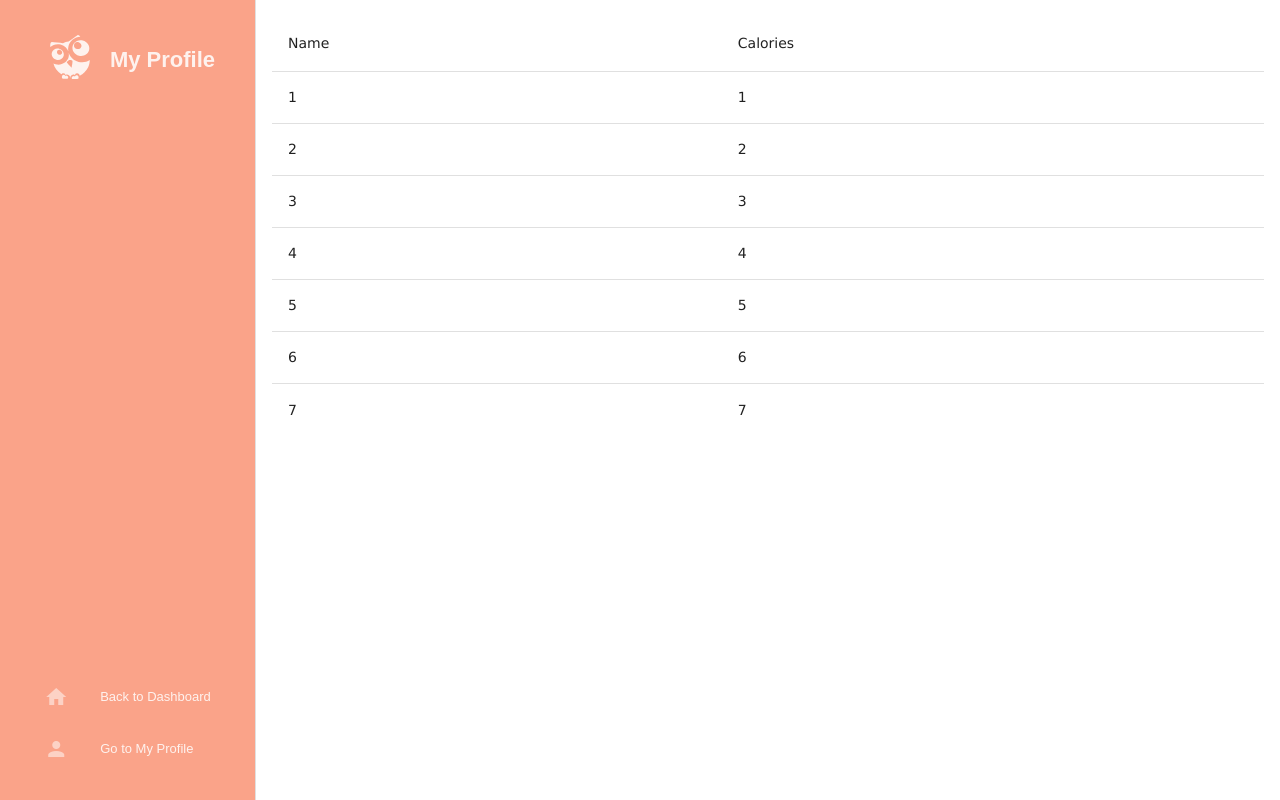
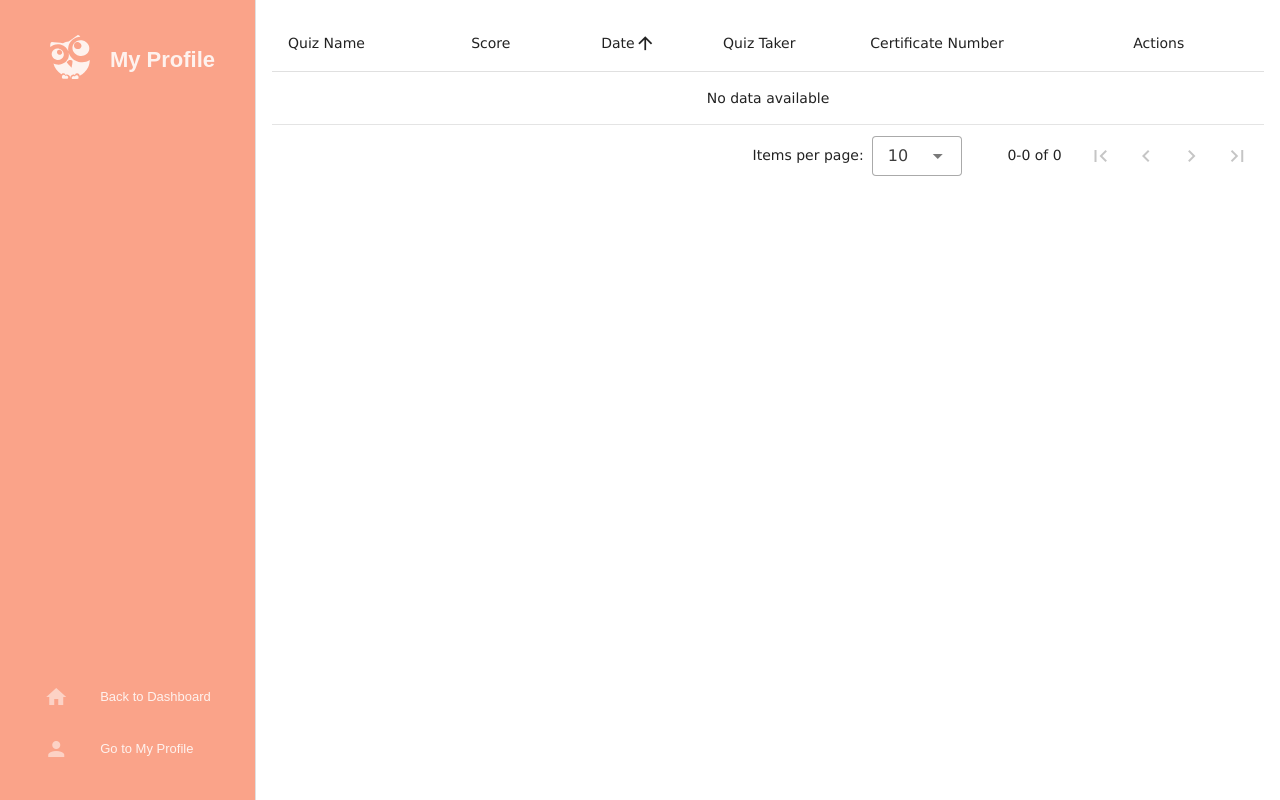
Before and after one commit to Feralwater/Q-for-Quizzes, a Vue app: page /profile in a window 1280 px wide. Built offline with nearby package versions, Linux system fonts and the light colour scheme.

Commit message:
add profile table

```diff
--- /dev/null
+++ b/src/types/completedQuiz.ts
@@ -0,0 +1,6 @@
+export interface CompletedQuiz {
+  quizName: string;
+  score: number;
+  certificateId: number;
+  date: string;
+}
--- a/src/views/ProfileView/QuizTable/QuizTable.vue
+++ b/src/views/ProfileView/QuizTable/QuizTable.vue
@@ -1,29 +1,61 @@
 <script setup lang="ts">
+import { useLocalStorage } from '@/views/QuizView/hooks/useLocalStorage';
+import type { CompletedQuiz } from '@/types/completedQuiz';
+
+const headers = [
+  {
+    title: 'Quiz Name',
+    key: 'quizName',
+  },
+  {
+    title: 'Score',
+    key: 'score',
+  },
+  {
+    title: 'Date',
+    key: 'date',
+  },
+  {
+    title: 'Quiz Taker',
+  },
+  {
+    title: 'Certificate Number',
+    key: 'certificateId',
+  },
+  {
+    title: 'Actions',
+    key: 'actions',
+  },
+];
+
+const { getLocalStorage } = useLocalStorage<CompletedQuiz[]>('completedQuiz', []);
+
+const completedQuiz = getLocalStorage();
 
 </script>
 
 <template>
-  <v-table>
-    <thead>
-      <tr>
-        <th class="text-left">
-          Name
-        </th>
-        <th class="text-left">
-          Calories
-        </th>
-      </tr>
-    </thead>
-    <tbody>
-      <tr
-        v-for="item in 7"
-        :key="item"
+  <v-data-table
+    :headers="headers"
+    :items="completedQuiz"
+    :sort-by="[{key: 'date', order: 'asc'}]"
+  >
+    <template #item.actions>
+      <v-icon
+        class="mr-6"
+        color="primary"
+        @click="()=>{console.log('hello')}"
       >
-        <td>{{ item }}</td>
-        <td>{{ item }}</td>
-      </tr>
-    </tbody>
-  </v-table>
+        mdi-printer
+      </v-icon>
+      <v-icon
+        color="primary"
+        @click="()=>{console.log('hello')}"
+      >
+        mdi-download
+      </v-icon>
+    </template>
+  </v-data-table>
 </template>
 
 <style scoped>
--- a/src/views/QuizView/hooks/useQuizQuestion.ts
+++ b/src/views/QuizView/hooks/useQuizQuestion.ts
@@ -12,6 +12,7 @@ import { decryptAnswer } from '@/utils/crypt';
 import { quizzes } from '@/assets/data/quizzes';
 import { useLocalStorage } from '@/views/QuizView/hooks/useLocalStorage';
 import { storeToRefs } from 'pinia';
+import type { CompletedQuiz } from '@/types/completedQuiz';
 
 
 const questions: Record<QuizKeys, QuizQuestion[]> = {
@@ -38,17 +39,18 @@ export const useQuizQuestion = () => {
   const answerSelected = ref<number | null>(null);
   const answersSelected = ref<number[]>([]);
 
-  const completedQuiz = {
-    quizId: currentQuizId,
+  const completedQuiz: CompletedQuiz = {
+    quizName: quizzes.find((quiz) => quiz.id === currentQuizId)?.name || '',
     score: 0,
     certificateId: new Date().getTime(),
+    date: new Date().toLocaleDateString(),
   };
 
  watch(score, (newScore) => {
     completedQuiz.score = newScore;
   });
 
-  const { setLocalStorage } = useLocalStorage('completedQuiz', {});
+  const { setLocalStorage, getLocalStorage } = useLocalStorage<CompletedQuiz[]>('completedQuiz', []);
 
   const onNextQuestion = () => {
     const newScore = calculateScore();
@@ -62,7 +64,8 @@ export const useQuizQuestion = () => {
 
     setQuizCompleted();
     completedQuiz.score = newScore;
-    setLocalStorage(completedQuiz);
+    const completedQuizList = getLocalStorage();
+    setLocalStorage([...completedQuizList, completedQuiz]);
     router.push(Routers.Result);
   };
 
```
Also changed, not shown: .eslintrc.cjs.
